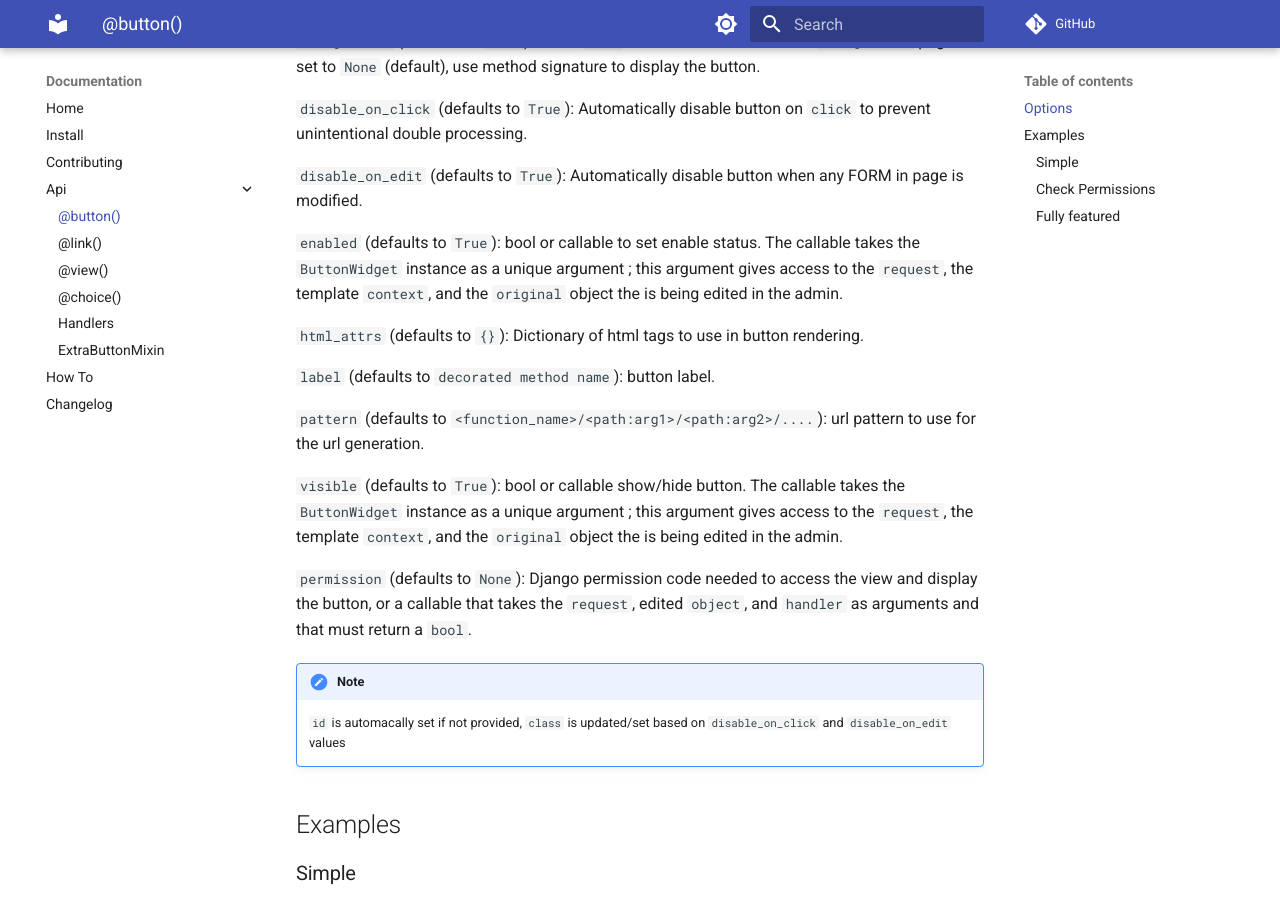
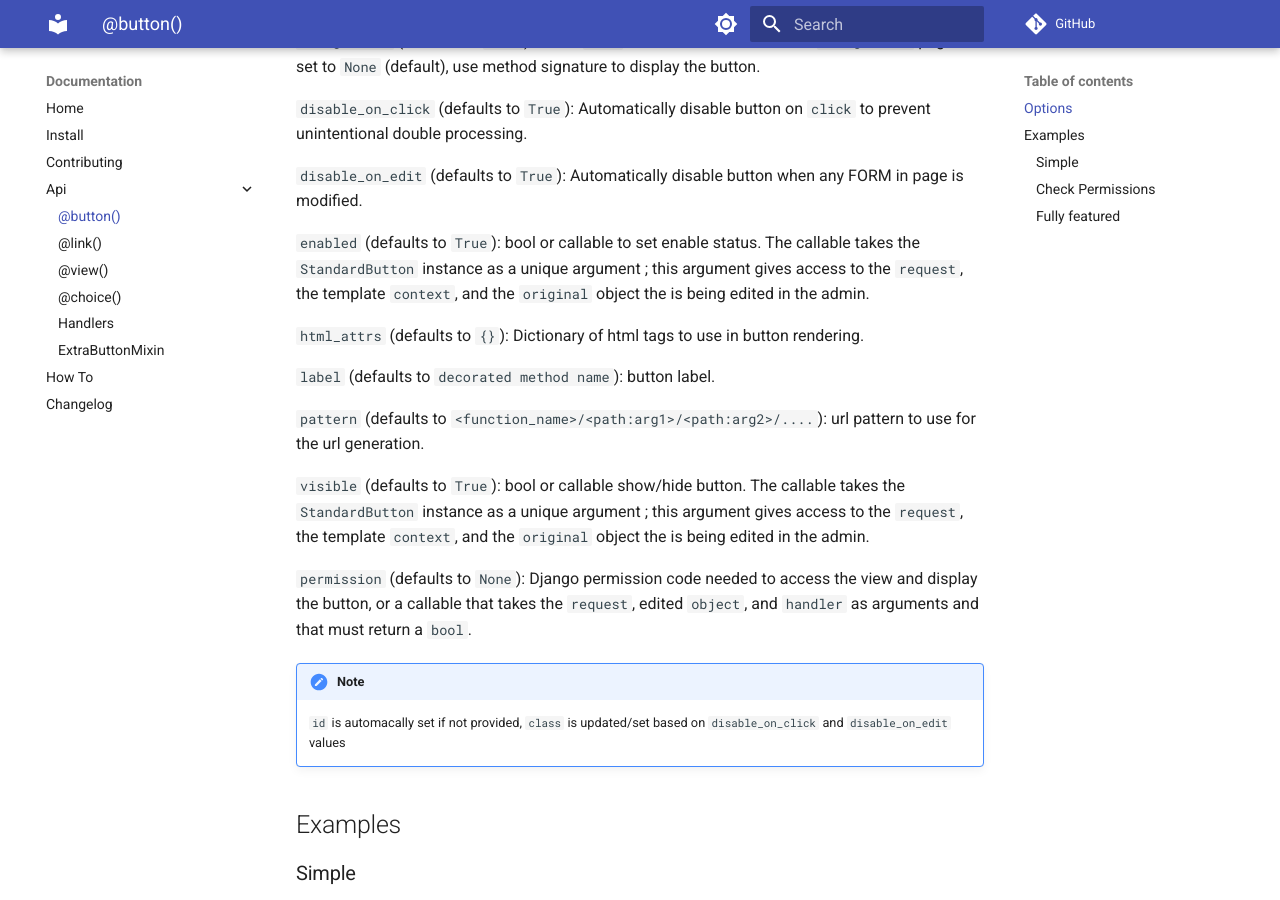
Before and after one commit to saxix/django-admin-extra-buttons, an MkDocs documentation site: the page built from docs/src/api/button.md, in a window 1280 px wide and 900 px high, scrolled down 1004 px. Built offline with MkDocs 1.6.1 and Material for MkDocs 9.7.7, drawn with Linux system fonts in a browser that asks for light colours; comment, search, counter and statistics services are not loaded.

Commit message:
docs: update API documentation for StandardButton

```diff
--- a/docs/src/api/button.md
+++ b/docs/src/api/button.md
@@ -55,7 +55,7 @@ class MyModelAdmin(ExtraButtonsMixin, admin.ModelAdmin):
     Automatically disable button when any FORM in page is modified.
 
 `enabled` (defaults to `True`):
-    bool or callable to set enable status. The callable takes the `ButtonWidget` instance as a unique argument ; this argument gives access to the `request`, the template `context`, and the `original` object the is being edited in the admin.
+    bool or callable to set enable status. The callable takes the `StandardButton` instance as a unique argument ; this argument gives access to the `request`, the template `context`, and the `original` object the is being edited in the admin.
 
 `html_attrs` (defaults to `{}`):
     Dictionary of html tags to use in button rendering.
@@ -67,7 +67,7 @@ class MyModelAdmin(ExtraButtonsMixin, admin.ModelAdmin):
     url pattern to use for the url generation.
 
 `visible` (defaults to `True`):
-    bool or callable show/hide button. The callable takes the `ButtonWidget` instance as a unique argument ; this argument gives access to the `request`, the template `context`, and the `original` object the is being edited in the admin.
+    bool or callable show/hide button. The callable takes the `StandardButton` instance as a unique argument ; this argument gives access to the `request`, the template `context`, and the `original` object the is being edited in the admin.
 
 `permission` (defaults to `None`):
     Django permission code needed to access the view and display the button, or a callable that takes the `request`, edited `object`, and `handler` as arguments and that must return a `bool`.
```
Also changed, not shown: docs/src/api/choice.md (+1 -1 lines).
